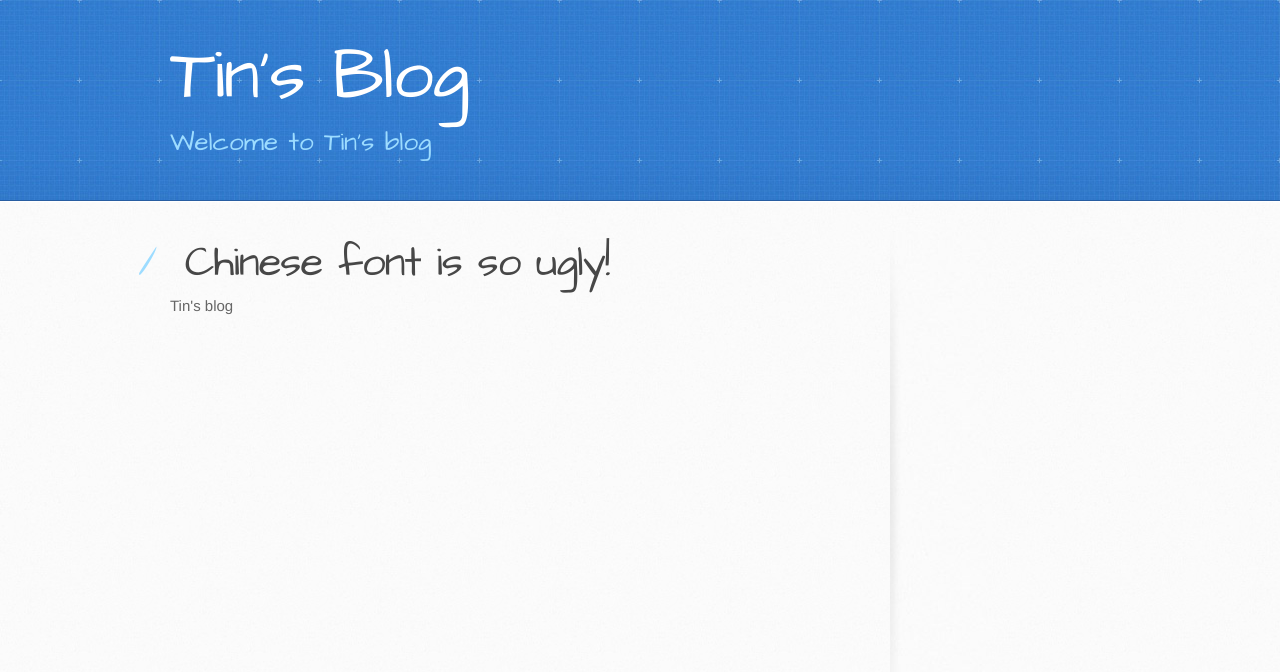
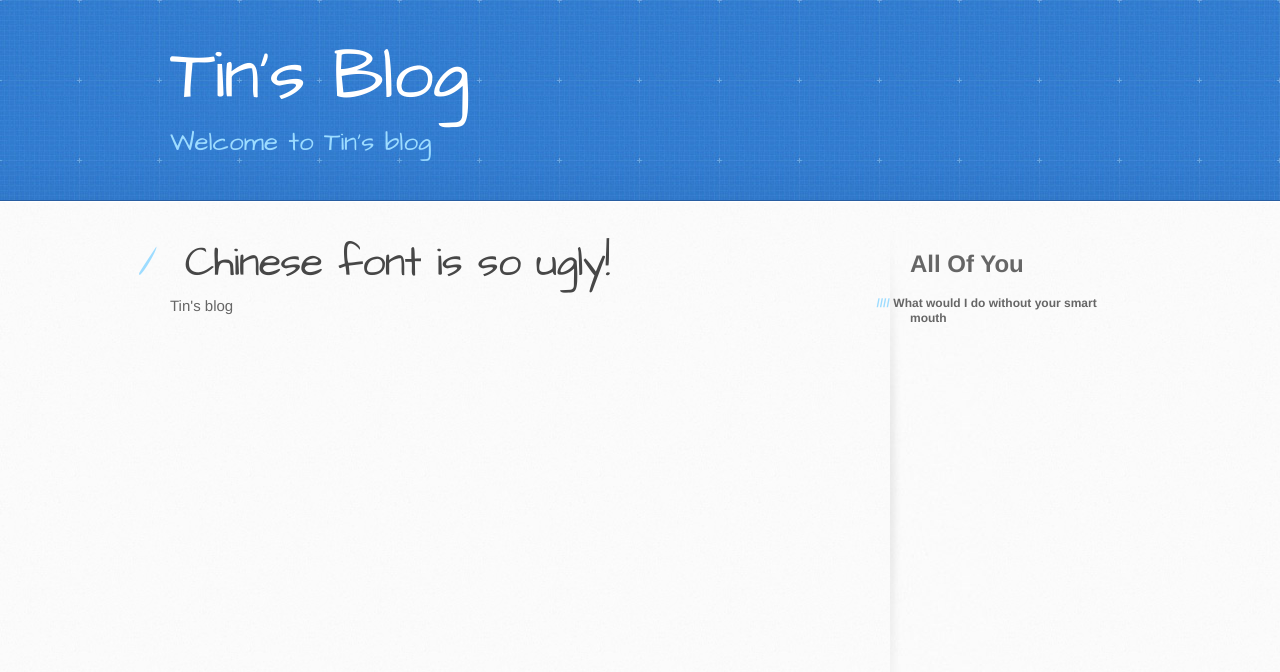
Before and after one commit to yyyg0518/yyyg0518.github.io, a plain HTML site: page index.html in a window 1280 px wide. Drawn offline with Linux system fonts and the light colour scheme.

Commit message:
Update index.html

```diff
--- a/index.html
+++ b/index.html
@@ -35,8 +35,8 @@
         </section>
 
         <aside id="sidebar">
-
-
+          <h1>All Of You</h1>
+          <h4>What would I do without your smart mouth</h4>
           <!--<p>This page was generated by <a href="https://pages.github.com">GitHub Pages</a> using the Architect theme by <a href="https://twitter.com/jasonlong">Jason Long</a>.</p>-->
         </aside>
       </div>
```
